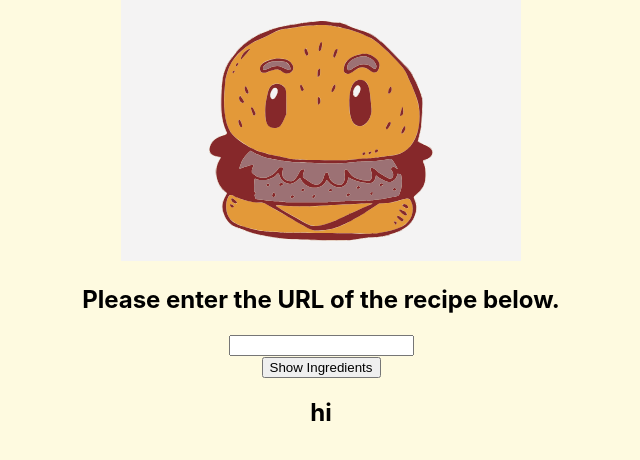
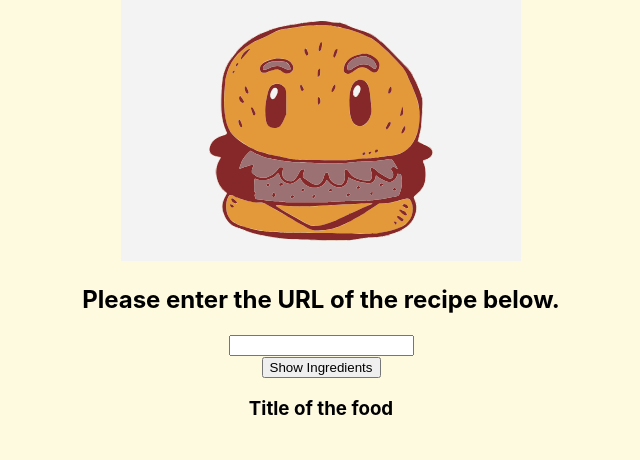
Before and after one commit to SallyLim/Recipe-Companion, a React (Create React App) app: page / in a window 1280 px wide. Both pictures are taken after a click on the button "Show Ingredients". Shown: the top 460 px of the page, without its empty margins (319-959 px from the left). Built offline with nearby package versions, Linux system fonts and the light colour scheme.

Commit message:
started working on adding the tablular feature for ingredients

```diff
--- a/src/Component/RecipeTable.js
+++ b/src/Component/RecipeTable.js
@@ -2,9 +2,15 @@ import React from "react";
 
 class RecipeTable extends React.Component {
     render() {
+        const headings = [
+            'Have in Pantry',
+            'Ingredients',
+            'Substitutes'
+        ]
+
         return (
             <div className="recipe-table">
-                <h1> hi </h1>
+                <h3> Title of the food </h3>
             </div>
         );
     }
```
Also changed, not shown: 1 other file (tests, documents, lock files or other folders).
